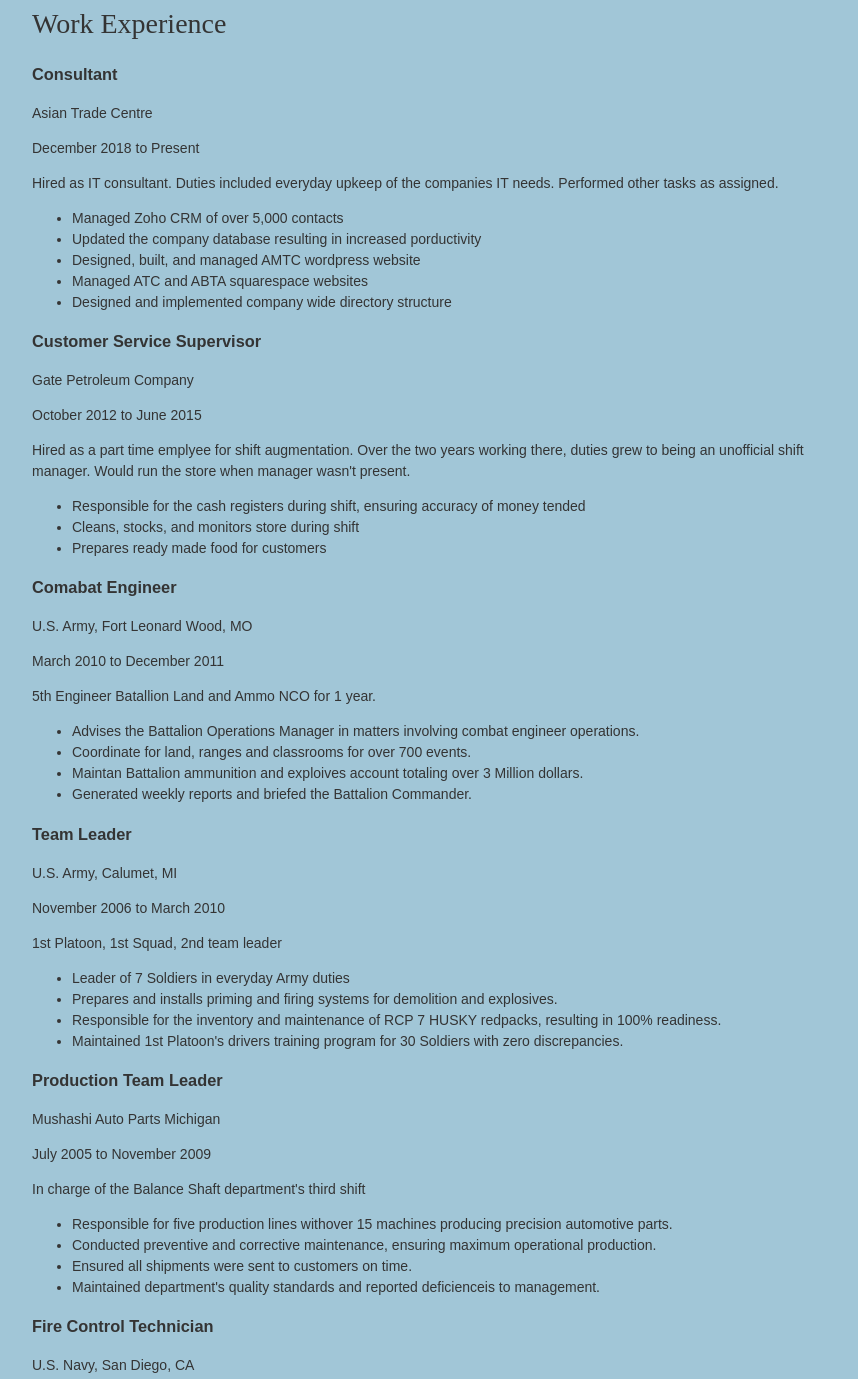
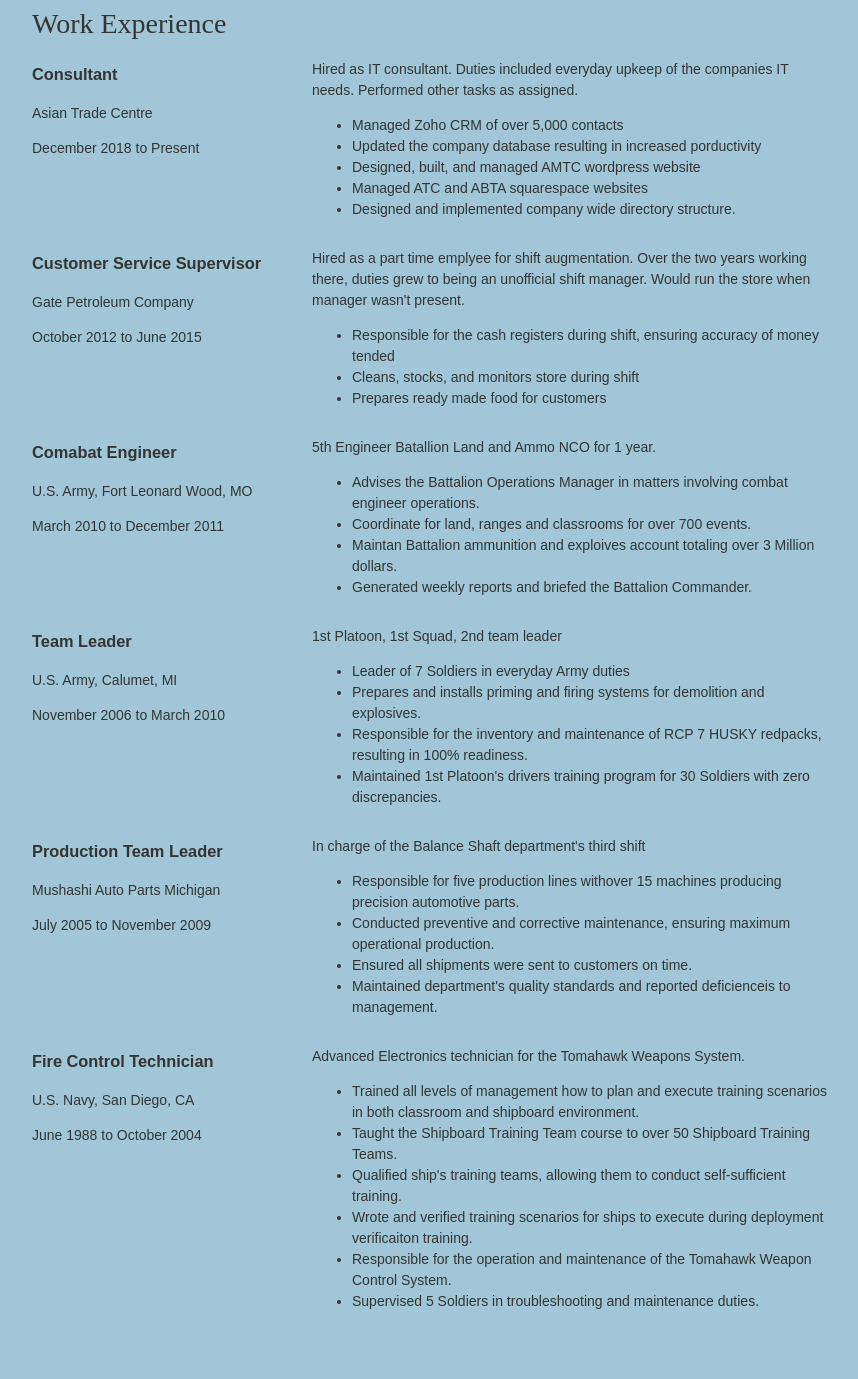
Before and after one commit to Dthompson1411/CSS, a plain HTML site: page index.html in a window 1280 px wide. Shown: the part 791-2170 px from the top of the page, without its empty margins (208-1066 px from the left). Drawn offline with Linux system fonts and the light colour scheme; a web font is replaced by a local one.

Commit message:
Files after Module 6

```diff
--- a/css/styles.css
+++ b/css/styles.css
@@ -90,6 +90,7 @@ header
 {
   background: #2f3061;
   color: #f7fff7;
+  text-align: center;
 }
 
 /* Projects
@@ -136,6 +137,12 @@ header
 {
   background: #a1c6d7;
 }
+.job-item
+{
+  display: grid;
+  grid-template-columns: 1fr 2fr;
+  column-gap: 20px;
+}
 /* Education
 ------------------------------------
 */
@@ -148,4 +155,17 @@ footer
 {
   background: #343434;
   color: #f7fff7;
+  text-align: center;
 }
+.contact-list
+{
+  list-style-type: none;
+  padding: 0;
+  display: flex;
+  justify-content: center;
+}
+.contact-list a
+{
+  padding: 15px;
+  display: inline-block;
+}
--- a/index.html
+++ b/index.html
@@ -42,10 +42,13 @@
           <h2>Work Experience</h2>
 
           <!-- Copy this whole <section> block to add more jobs. -->
-          <section>
+          <section class = "job-item">
+            <div class="job-details">
               <h3>Consultant</h3>
               <p>Asian Trade Centre</p>
               <p>December 2018 to Present</p>
+            </div>
+            <div class="job-summary">
               <p>Hired as IT consultant.  Duties included everyday upkeep of the companies IT
               needs.  Performed other tasks as assigned.</p>
               <ul>
@@ -53,15 +56,18 @@
                 <li>Updated the company database resulting in increased porductivity</li>
                 <li>Designed, built, and managed AMTC wordpress website</li>
                 <li>Managed ATC and ABTA squarespace websites</li>
-              <li>Designed and implemented company wide directory structure</li>
-
+                <li>Designed and implemented company wide directory structure.
               </ul>
+            </div>
           </section>
 
-          <section>
+          <section class = "job-item">
+            <div class="job-details">
               <h3>Customer Service Supervisor</h3>
               <p>Gate Petroleum Company</p>
               <p>October 2012 to June 2015</p>
+            </div>
+            <div class="job-summary">
               <p>Hired as a part time emplyee for shift augmentation.  Over the two years
               working there, duties grew to being an unofficial shift manager.  Would run the
               store when manager wasn't present.</p>
@@ -70,12 +76,16 @@
                 <li>Cleans, stocks, and monitors store during shift</li>
                 <li>Prepares ready made food for customers</li>
               </ul>
+            </div>
           </section>
 
-          <section>
+          <section class = "job-item">
+            <div class="job-details">
               <h3>Comabat Engineer</h3>
               <p>U.S. Army, Fort Leonard Wood, MO</p>
               <p>March 2010 to December 2011</p>
+            </div>
+            <div class="job-summary">
               <p>5th Engineer Batallion Land and Ammo NCO for 1 year.</p>
               <ul>
                 <li>Advises the Battalion Operations Manager in matters involving combat engineer operations.</li>
@@ -83,12 +93,16 @@
                 <li>Maintan Battalion ammunition and exploives account totaling over 3 Million dollars.</li>
                 <li>Generated weekly reports and briefed the Battalion Commander.</li>
               </ul>
+            </div>
           </section>
 
-          <section>
+          <section class = "job-item">
+            <div class="job-details">
               <h3>Team Leader</h3>
               <p>U.S. Army, Calumet, MI</p>
               <p>November 2006 to March 2010</p>
+            </div>
+            <div class="job-summary">
               <p>1st Platoon, 1st Squad, 2nd team leader</p>
               <ul>
                 <li>Leader of 7 Soldiers in everyday Army duties</li>
@@ -96,12 +110,16 @@
                 <li>Responsible for the inventory and maintenance of RCP 7 HUSKY redpacks, resulting in 100% readiness.</li>
                 <li>Maintained 1st Platoon's drivers training program for 30 Soldiers with zero discrepancies.</li>
               </ul>
+            </div>
           </section>
 
-          <section>
+          <section class = "job-item">
+            <div class="job-details">
               <h3>Production Team Leader</h3>
               <p>Mushashi Auto Parts Michigan</p>
               <p>July 2005 to November 2009</p>
+            </div>
+            <div class="job-summary">
               <p>In charge of the Balance Shaft department's third shift</p>
               <ul>
                 <li>Responsible for five production lines withover 15 machines producing precision automotive parts.</li>
@@ -109,12 +127,16 @@
                 <li>Ensured all shipments were sent to customers on time.</li>
                 <li>Maintained department's quality standards and reported deficienceis to management.</li>
               </ul>
+            </div>
           </section>
 
-          <section>
+          <section class = "job-item">
+            <div class="job-details">
               <h3>Fire Control Technician</h3>
               <p>U.S. Navy, San Diego, CA</p>
               <p>June 1988 to October 2004</p>
+            </div>
+            <div class="job-summary">
               <p>Advanced Electronics technician for the Tomahawk Weapons System.</p>
                 <ul>
                   <li>Trained all levels of management how to plan and execute training scenarios in both classroom and shipboard environment.</li>
@@ -124,6 +146,7 @@
                   <li>Responsible for the operation and maintenance of the Tomahawk Weapon Control System.</li>
                   <li>Supervised 5 Soldiers in troubleshooting and maintenance duties.</li>
                 </ul>
+              </div>
           </section>
           <!-- End of Job block. -->
         </div>
@@ -156,7 +179,7 @@
           <h2>Let's Keep in Touch!</h2>
 
           <!-- Social media and contact links. Add or remove any networks. -->
-          <ul>
+          <ul class = "contact-list">
             <li><a href="mailto:dthompson1413@gmail.com">dthompson1413@gmail.com</a></li>
             <li><a href="http://yourwebsite.com" target="_blank">yourwebsite.com</a></li>
             <li><a href="#" target="_blank">Twitter</a></li>
```
Lines whose indentation alone changed are shown as unchanged.
